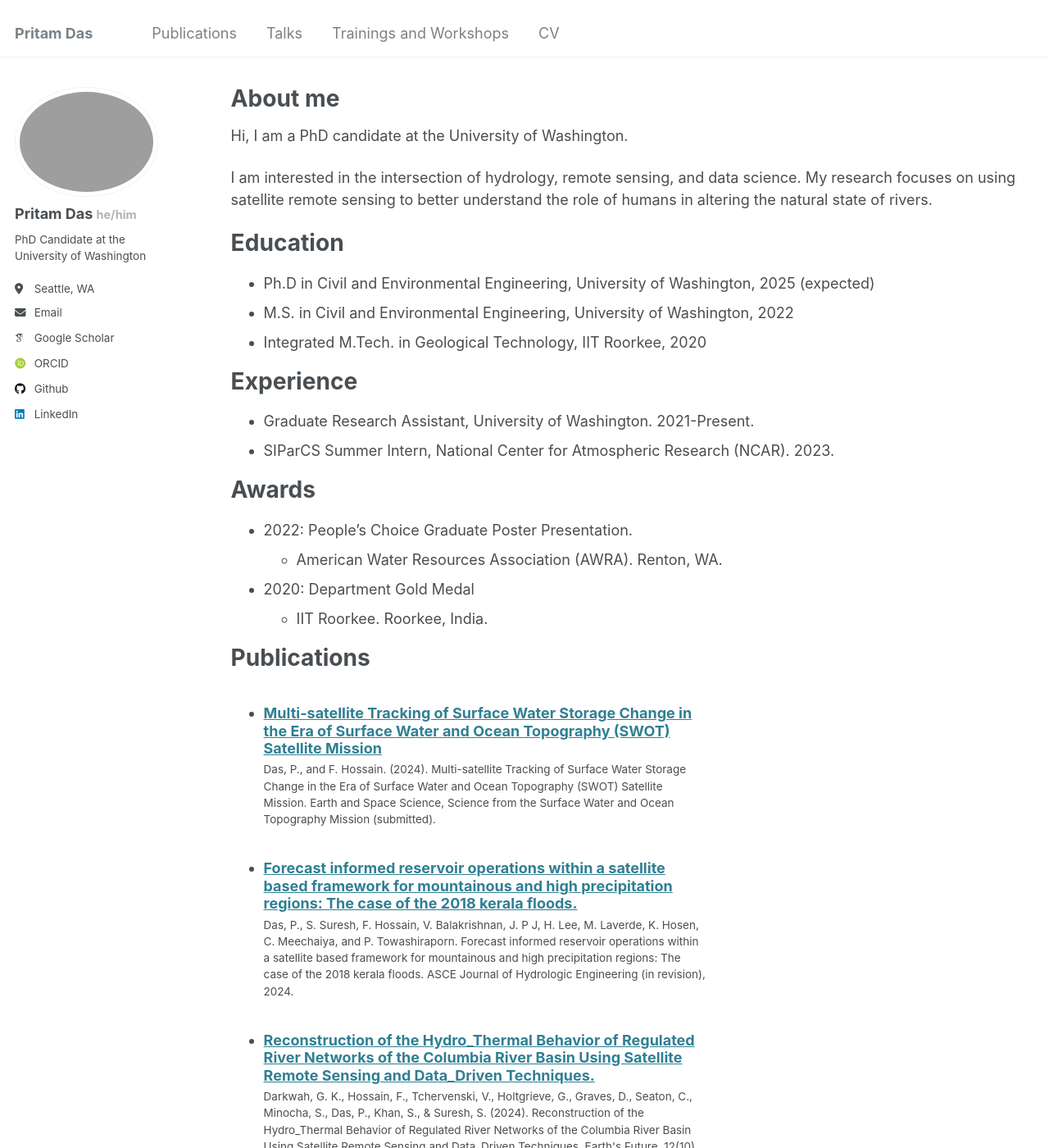
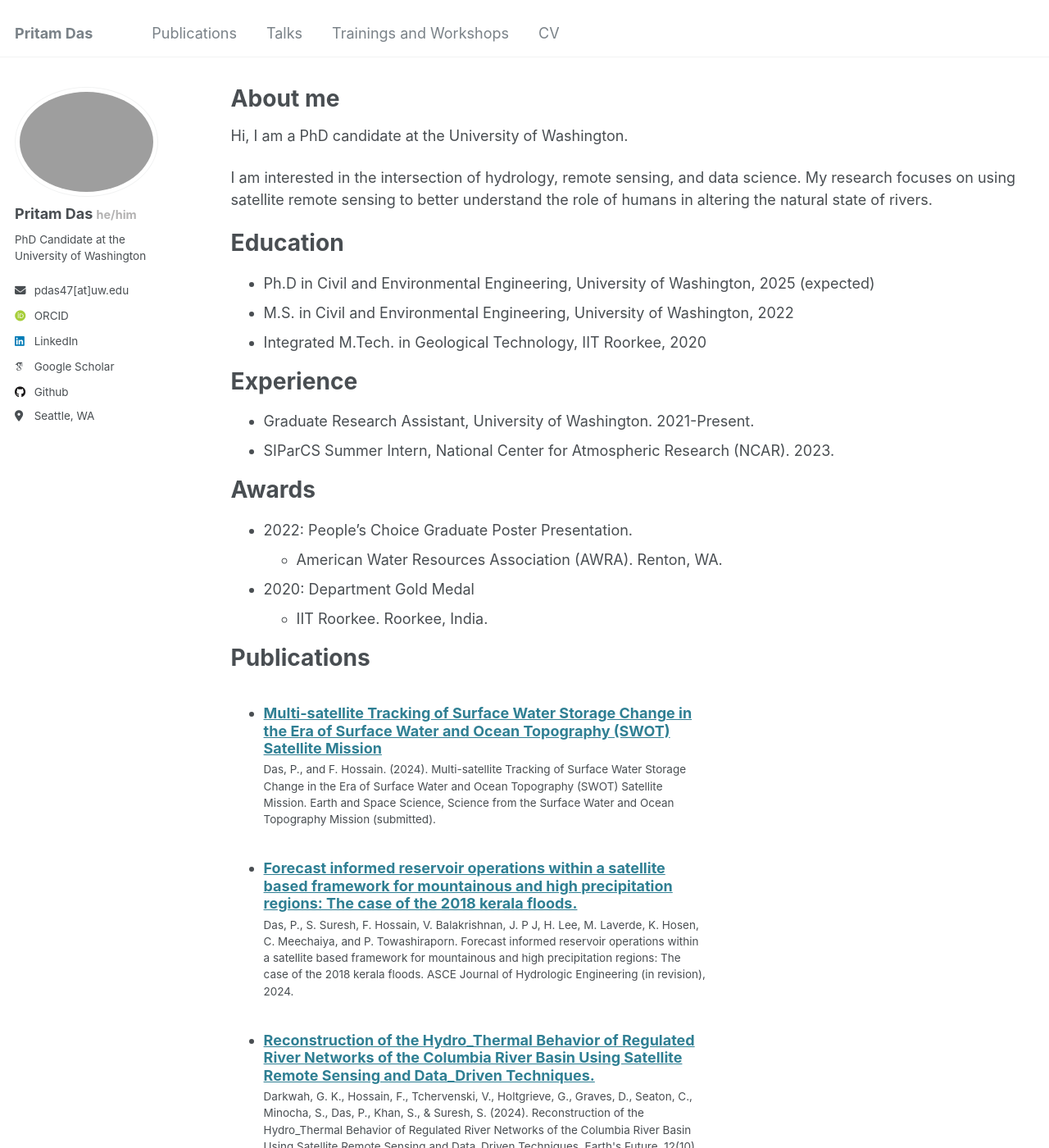
Before and after one commit to pritamd47/cv, a Jekyll site: the page built from _pages/about.md, in a window 1280 px wide and 1400 px high. Shown: the whole window at 82% size. Built offline with Jekyll 4.4.1, drawn with Linux system fonts in a browser that asks for light colours; some web fonts are replaced.

Commit message:
update author profile sidebar

```diff
--- a/_data/ui-text.yml
+++ b/_data/ui-text.yml
@@ -25,7 +25,7 @@ en: &DEFAULT_EN
   feed_label                 : "Feed"
   powered_by                 : "Powered by"
   website_label              : "Website"
-  email_label                : "Email"
+  email_label                : "pdas47[at]uw.edu"
   recent_posts               : "Recent Posts"
   undefined_wpm              : "Undefined parameter words_per_minute at _config.yml"
   comment_form_info          : "Your email address will not be published. Required fields are marked"
--- a/_includes/author-profile.html
+++ b/_includes/author-profile.html
@@ -23,9 +23,7 @@
     <button class="btn btn--inverse">Follow</button>
     <ul class="author__urls social-icons">
       <!-- Font Awesome icons / Biographic information  -->
-      {% if author.location %}
-        <li class="author__desktop"><i class="fa-solid fa-location-dot icon-pad-right" aria-hidden="true"></i>{{ author.location }}</li>
-      {% endif %}
+      <!-- MAIN SECTION -->
       {% if author.employer %}
         <li class="author__desktop"><i class="fas fa-fw fa-building-columns icon-pad-right" aria-hidden="true"></i>{{ author.employer }}</li>
       {% endif %}
@@ -35,7 +33,14 @@
       {% if author.email %}
         <li><a href="mailto:{{ author.email }}"><i class="fas fa-fw fa-envelope icon-pad-right" aria-hidden="true"></i>{{ site.data.ui-text[site.locale].email_label | default: "Email" }}</a></li>
       {% endif %}
+      {% if author.orcid %}
+        <li><a href="{{ author.orcid }}"><i class="ai ai-orcid ai-fw icon-pad-right"></i>ORCID</a></li>
+      {% endif %}
+      {% if author.linkedin %}
+        <li><a href="https://www.linkedin.com/in/{{ author.linkedin }}"><i class="fab fa-fw fa-linkedin icon-pad-right" aria-hidden="true"></i>LinkedIn</a></li>
+      {% endif %}
 
+      <!-- Additionals -->
       <!-- Font Awesome and Academicons icons / Academic websites -->
       {% if author.arxiv %}
         <li><a href="{{ author.arxiv }}"><i class="ai ai-arxiv ai-fw icon-pad-right"></i>arXiv</a></li>
@@ -48,9 +53,6 @@
       {% endif %}
       {% if author.impactstory %}
         <li><a href="{{ author.impactstory }}"><i class="ai ai-impactstory ai-fw icon-pad-right"></i>Impactstory</a></li>
-      {% endif %}
-      {% if author.orcid %}
-        <li><a href="{{ author.orcid }}"><i class="ai ai-orcid ai-fw icon-pad-right"></i>ORCID</a></li>
       {% endif %}
       {% if author.pubmed %}
         <li><a href="{{ author.pubmed }}"><i class="ai ai-pubmed ai-fw icon-pad-right"></i>PubMed</a></li>
@@ -110,9 +112,6 @@
       {% if author.lastfm %}
         <li><a href="https://last.fm/user/{{ author.lastfm }}"><i class="fab fa-fw fa-lastfm icon-pad-right" aria-hidden="true"></i>Last.fm</a></li>
       {% endif %}
-      {% if author.linkedin %}
-        <li><a href="https://www.linkedin.com/in/{{ author.linkedin }}"><i class="fab fa-fw fa-linkedin icon-pad-right" aria-hidden="true"></i>LinkedIn</a></li>
-      {% endif %}
       {% if author.mastodon %}
         <li><a href="{{ author.mastodon }}"><i class="fab fa-fw fa-mastodon icon-pad-right" aria-hidden="true"></i>Mastodon</a></li>
       {% endif %}
@@ -155,6 +154,10 @@
       {% if author.zhihu %}
       <li><a href="https://www.zhihu.com/people/{{ author.zhihu }}"><i class="fab fa-fw fa-zhihu icon-pad-right" aria-hidden="true"></i>Zhihu</a></li>
       {% endif %}
+
+      {% if author.location %}
+        <li class="author__desktop"><i class="fa-solid fa-location-dot icon-pad-right" aria-hidden="true"></i>{{ author.location }}</li>
+      {% endif %}
     </ul>
   </div>
 </div>
--- a/_sass/_archive.scss
+++ b/_sass/_archive.scss
@@ -4,6 +4,7 @@
 
 .archive {
   margin-bottom: 2em;
+  padding-left: 2em;
 
   @include breakpoint($medium) {
     @include span(12 of 12);
--- a/_sass/_sidebar.scss
+++ b/_sass/_sidebar.scss
@@ -18,7 +18,8 @@
     // overflow-y: auto;               // Add scrollbar if the sidebar is too long
     width: 30vh;
     position: fixed;
-    padding-top: $masthead-height;
+    // padding-top: $masthead-height;
+    padding-top: 5vh;
   }
 
   @include breakpoint($large) {
```
